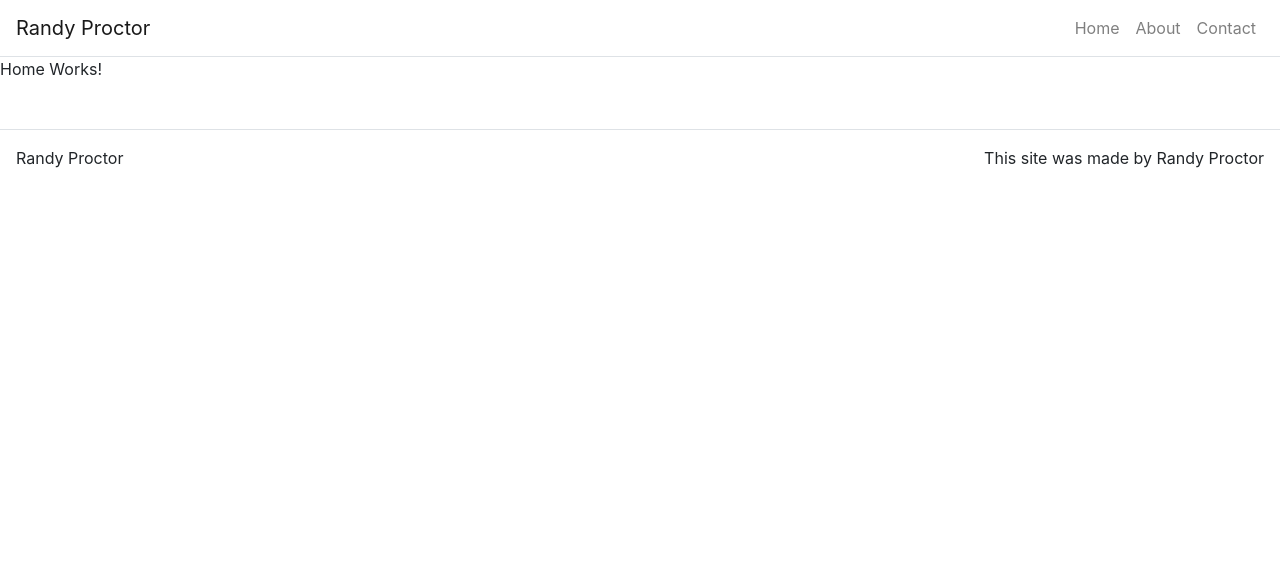
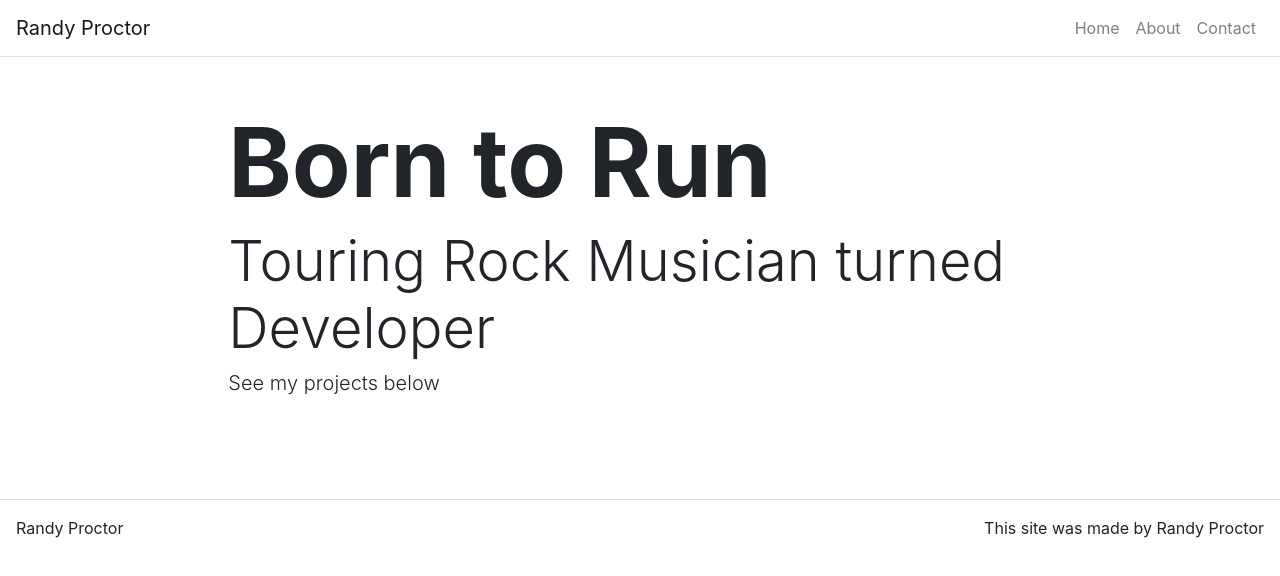
Before and after one commit to RandonSRProctor/PersonalWebPage, a React (Create React App) app in the folder personalwebpage/: page / in a window 1280 px wide. Shown: the top 576 px of the page. Built offline with nearby package versions, Linux system fonts and the light colour scheme.

Commit message:
created Hero component and added to HomePage

```diff
--- /dev/null
+++ b/personalwebpage/src/components/Hero.js
@@ -0,0 +1,22 @@
+import React from 'react';
+import { Col, Container, Jumbotron, Row } from 'react-bootstrap';
+
+function Hero(props) {
+
+    return (
+        <Jumbotron className="bg-transparent jumbotron-fluid p-0">
+            <Container fluid={true}>
+                <Row className="justify-content-center py-5">
+                    <Col md={8} sm={12}>
+                        { props.title && <h1 className="display-1 font-weight-bolder">{props.title}</h1> }
+                        { props.subtitle && <h3 className="display-4 font-weight-light">{props.subtitle}</h3> }
+                        { props.text && <h3 className="lead font-weight-light">{props.text}</h3> }
+                    </Col>
+                </Row>
+            </Container>
+        </Jumbotron>
+    );
+
+}
+
+export default Hero;
--- a/personalwebpage/src/pages/HomePage.js
+++ b/personalwebpage/src/pages/HomePage.js
@@ -1,9 +1,14 @@
 import React from 'react';
+import Hero from '../components/Hero';
 
 function HomePage(props) {
 
     return (
-        <p>Home Works!</p>
+        <Hero
+            title={props.title}
+            subtitle={props.subtitle}
+            text={props.text}
+        />
     );
 
 }
```
